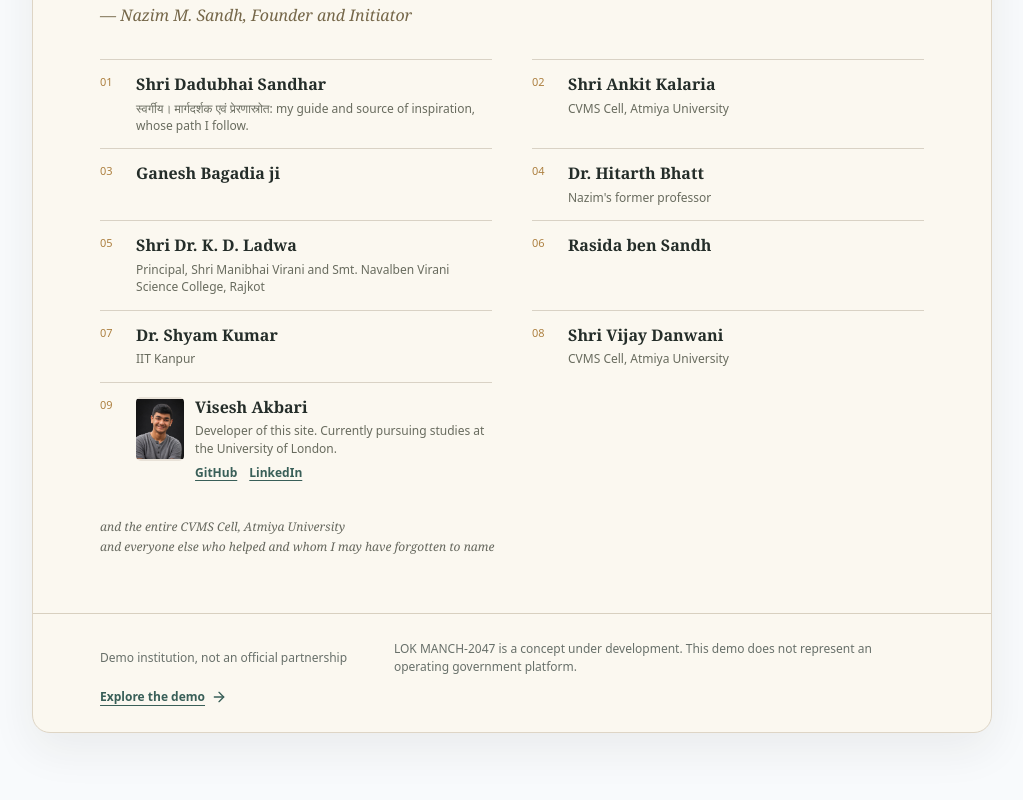
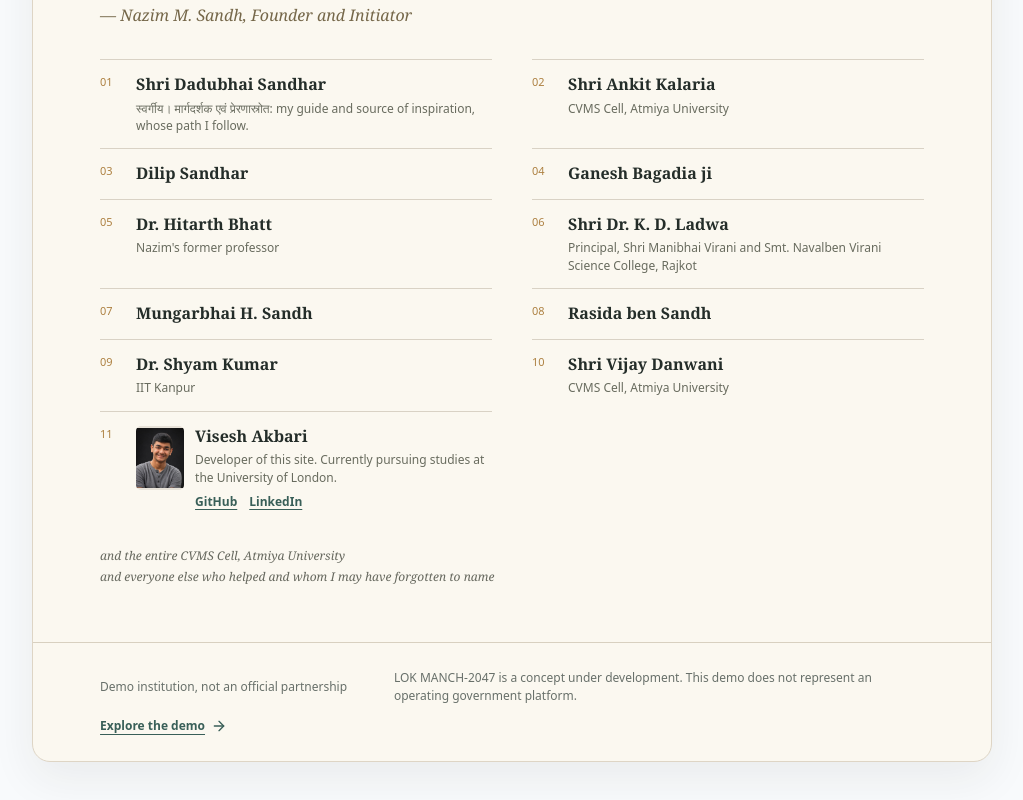
Before and after one commit to Laluboom/jansahabhag-2047-demo, a React (Vite) app: page /about in a window 1280 px wide. Shown: the part 1477-2277 px from the top of the page, without its empty margins (256-1279 px from the left). Built offline with nearby package versions, Linux system fonts and the light colour scheme.

Commit message:
feat(about): expand gratitude list to eleven names

```diff
--- a/src/data/gratitude.ts
+++ b/src/data/gratitude.ts
@@ -22,6 +22,9 @@ export const GRATITUDE_ENTRIES: GratitudeEntry[] = [
     role: 'CVMS Cell, Atmiya University',
   },
   {
+    name: 'Dilip Sandhar',
+  },
+  {
     name: 'Ganesh Bagadia ji',
   },
   {
@@ -31,6 +34,9 @@ export const GRATITUDE_ENTRIES: GratitudeEntry[] = [
   {
     name: 'Shri Dr. K. D. Ladwa',
     role: 'Principal, Shri Manibhai Virani and Smt. Navalben Virani Science College, Rajkot',
+  },
+  {
+    name: 'Mungarbhai H. Sandh',
   },
   {
     name: 'Rasida ben Sandh',
```
Also changed, not shown: 1 other file (tests, documents, lock files or other folders).
